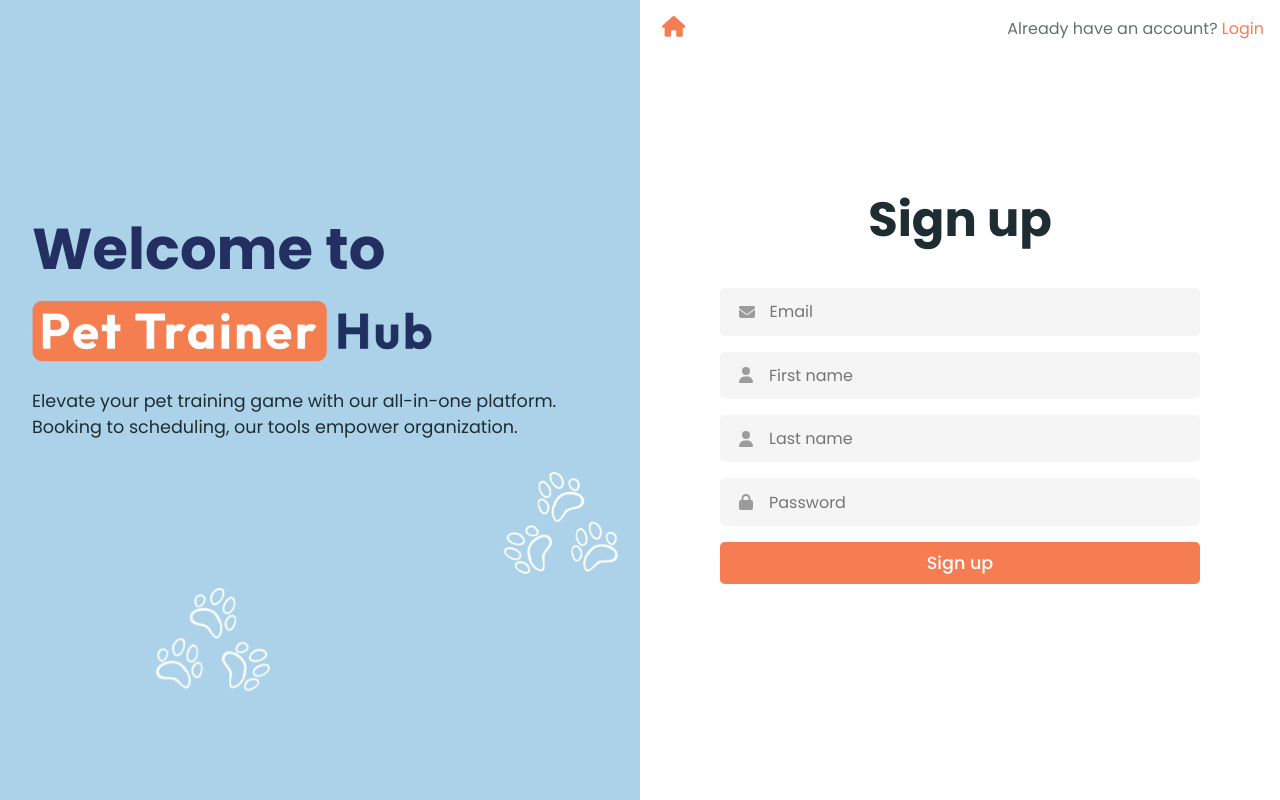
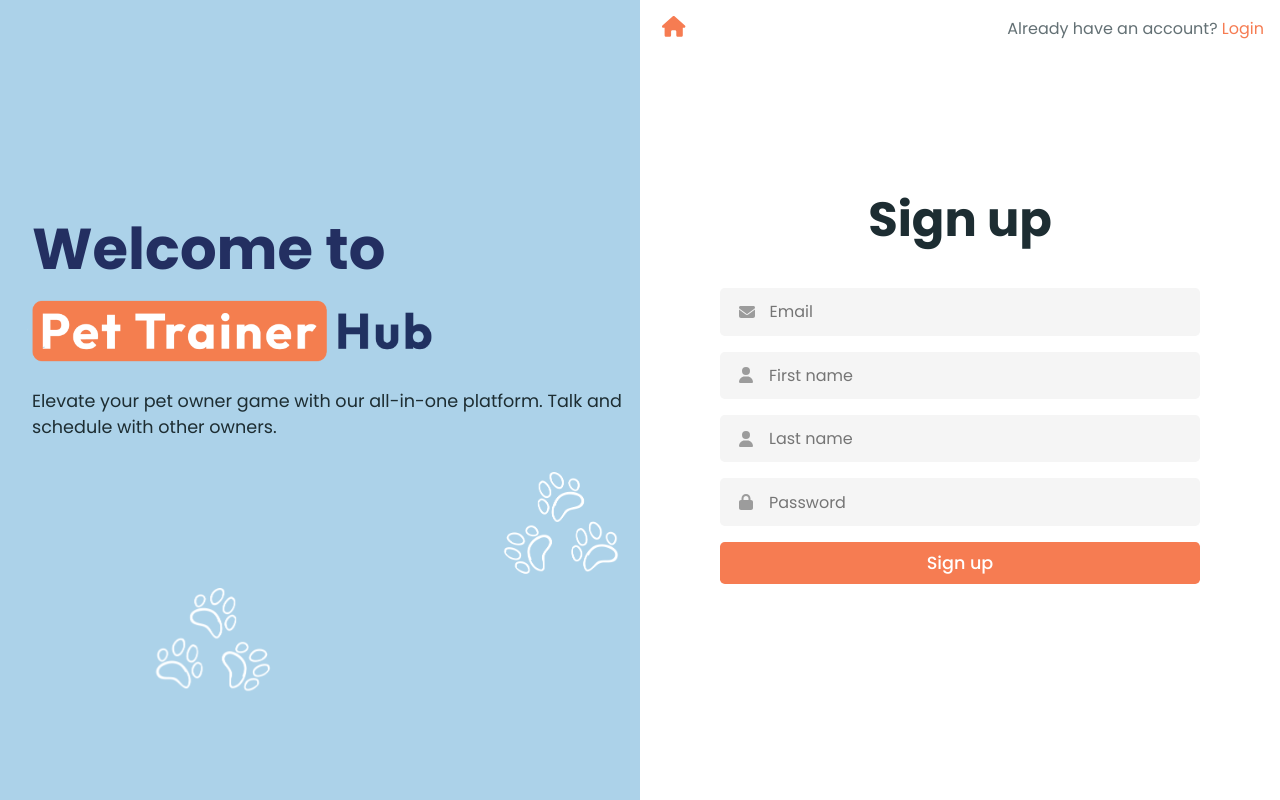
Before and after one commit to HeryRuiz/PetLoverHub, a React (Vite) app: page /signup in a window 1280 px wide. Built offline with nearby package versions, Linux system fonts and the light colour scheme.

Commit message:
changed login and sign up description

```diff
--- a/src/pages/Auth/Login.jsx
+++ b/src/pages/Auth/Login.jsx
@@ -40,8 +40,8 @@ function Login() {
               <h2 className="auth__title">Login to</h2>
               <img src={logo2} alt="Logo" className="auth__logo" />
               <p className="auth__des">
-                Elevate your pet training game with our all-in-one platform.
-                Booking to scheduling, our tools empower organization.
+                Elevate your pet owner game with our all-in-one platform.
+                Talk and schedule with other owners.
               </p>
             </div>
             <img src={paws} alt="paws" className="auth__paws1" />
--- a/src/pages/Auth/Signup.jsx
+++ b/src/pages/Auth/Signup.jsx
@@ -56,8 +56,8 @@ function Signup() {
               <h2 className="auth__title">Welcome to</h2>
               <img src={logo2} alt="Logo" className="auth__logo" />
               <p className="auth__des">
-                Elevate your pet training game with our all-in-one platform.
-                Booking to scheduling, our tools empower organization.
+                Elevate your pet owner game with our all-in-one platform. Talk
+                and schedule with other owners.
               </p>
             </div>
             <img src={paws} alt="paws" className="auth__paws1" />
```
